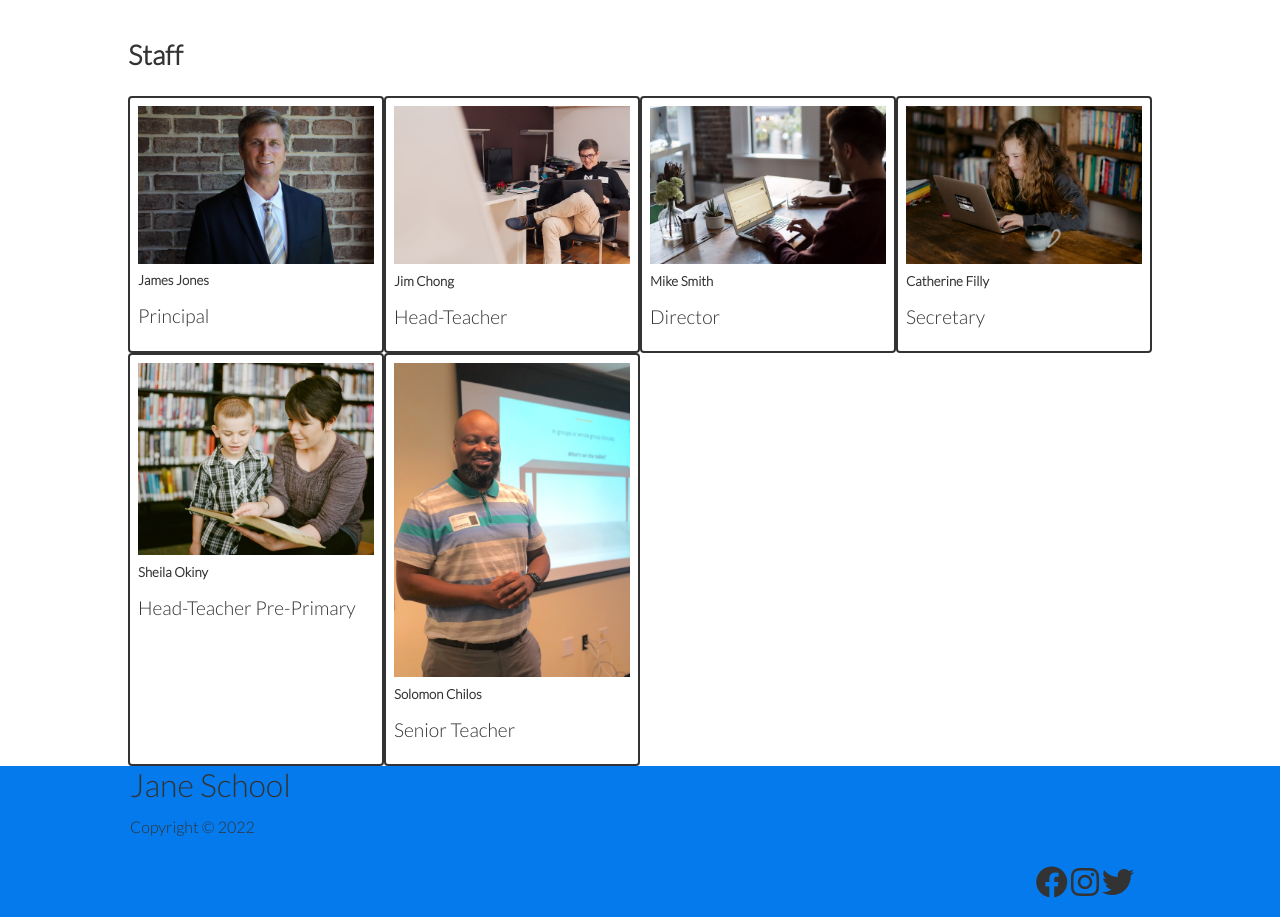
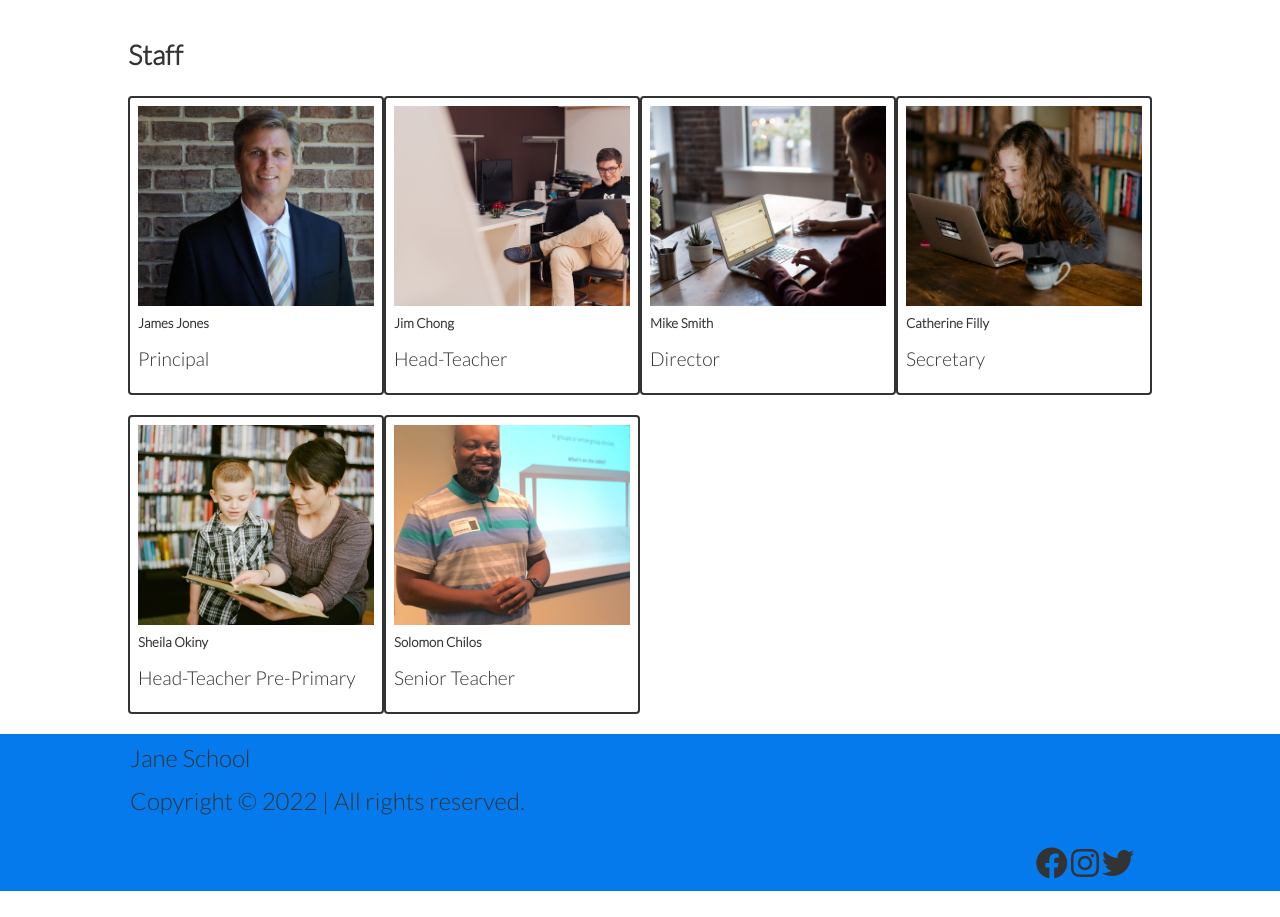
Before and after one commit to Leethestudent/Leethestudent, a plain HTML site: page aboutus.html in a window 1280 px wide. Shown: the part 537-1454 px from the top of the page. After the commit the page ends 1428 px from the top, so only its background shows below. Drawn offline with Linux system fonts and the light colour scheme.

Commit message:
add finishing touches

```diff
--- a/aboutus.html
+++ b/aboutus.html
@@ -116,7 +116,7 @@
     <div class="container">
       <div>
         <h1>Jane School</h1>
-        <p>Copyright &copy; 2022</p>
+        <p>Copyright &copy; 2022 | All rights reserved.</p>
       </div>
 
       <div class="social">
--- a/css/style.css
+++ b/css/style.css
@@ -130,6 +130,7 @@ img {
   justify-content: center;
   opacity: 0;
   transition: opacity 0.25s;
+  border-radius: 2em;
 }
 
 .welcomeSection .joinus .row .col .card .card-body:hover {
@@ -187,6 +188,17 @@ img {
   border: 2px solid;
   border-radius: 4px;
   padding: 0.5rem;
+  margin-bottom: 20px;
+}
+
+.aboutusSection .aboutus .staff .row .col img {
+  height: 200px;
+  object-fit: cover;
+  transition: 0.7s;
+}
+
+.aboutusSection .aboutus .staff .row .col img:hover {
+  transform: scale(1.2);
 }
 
 /* Footer */
@@ -199,6 +211,13 @@ img {
 .footer .container .social {
   float: right;
   margin: 1em;
+  margin-bottom: 10px;
+}
+
+.footer .container h1,
+p {
+  margin-top: 10px;
+  font-size: 1.5em;
 }
 
 /*Programess Section*/
```
Also changed, not shown: admissions.html (+1 -1 lines), contactus.html (+1 -1 lines), index.html (+1 -1 lines), programmes.html (+1 -1 lines).
